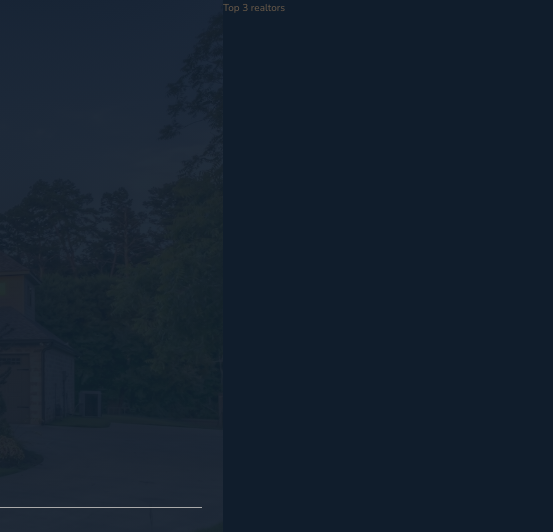
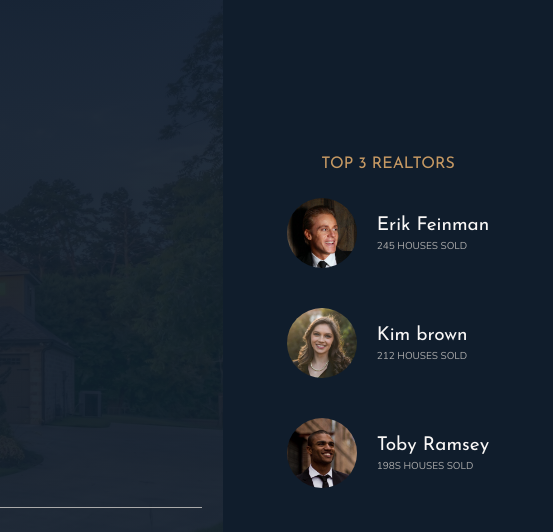
Before and after one commit to Podexus23/04-Nexter, a website: page index.html in a window 1280 px wide. Shown: the top 532 px of the page, 727-1280 px from the left. Drawn offline with nearby package versions, Linux system fonts and the light colour scheme.

Commit message:
feat: heading realtors

```diff
--- a/index.html
+++ b/index.html
@@ -32,7 +32,28 @@
       </div>
     </header>
 
-    <div class="realtors">Top 3 realtors</div>
+    <div class="realtors">
+      <h3 class="heading-3">Top 3 Realtors</h3>
+      <div class="realtors__list">
+        <img src="img/realtor-1.jpeg" alt="Realtor 1" class="realtors__img" />
+        <div class="realtors__details">
+          <h4 class="heading-4 heading-4--light">Erik Feinman</h4>
+          <p class="realtors__sold">245 houses sold</p>
+        </div>
+
+        <img src="img/realtor-2.jpeg" alt="Realtor 2" class="realtors__img" />
+        <div class="realtors__details">
+          <h4 class="heading-4 heading-4--light">Kim brown</h4>
+          <p class="realtors__sold">212 houses sold</p>
+        </div>
+
+        <img src="img/realtor-3.jpeg" alt="Realtor 3" class="realtors__img" />
+        <div class="realtors__details">
+          <h4 class="heading-4 heading-4--light">Toby Ramsey</h4>
+          <p class="realtors__sold">198s houses sold</p>
+        </div>
+      </div>
+    </div>
 
     <section class="features">
       <div class="feature">
--- a/sass/_realtors.scss
+++ b/sass/_realtors.scss
@@ -1,4 +1,34 @@
 .realtors {
   background-color: $color-secondary;
   grid-column: col-start 7 / full-end;
+  padding: 3rem;
+
+  display: grid;
+  align-content: center;
+  justify-content: center;
+  justify-items: center;
+  row-gap: 2rem;
+
+  &__list {
+    display: grid;
+    grid-template-columns: -webkit-min-content -webkit-max-content;
+    grid-template-columns: min-content max-content;
+    -moz-column-gap: 2rem;
+    column-gap: 2rem;
+    row-gap: 5vh;
+    align-items: center;
+  }
+
+  &__img {
+    width: 7rem;
+    height: 7rem;
+    border-radius: 50%;
+    display: block;
+  }
+
+  &__sold {
+    text-transform: uppercase;
+    color: $color-grey-light-2;
+    margin-top: -3px;
+  }
 }
```
Also changed, not shown: css/style.css.
